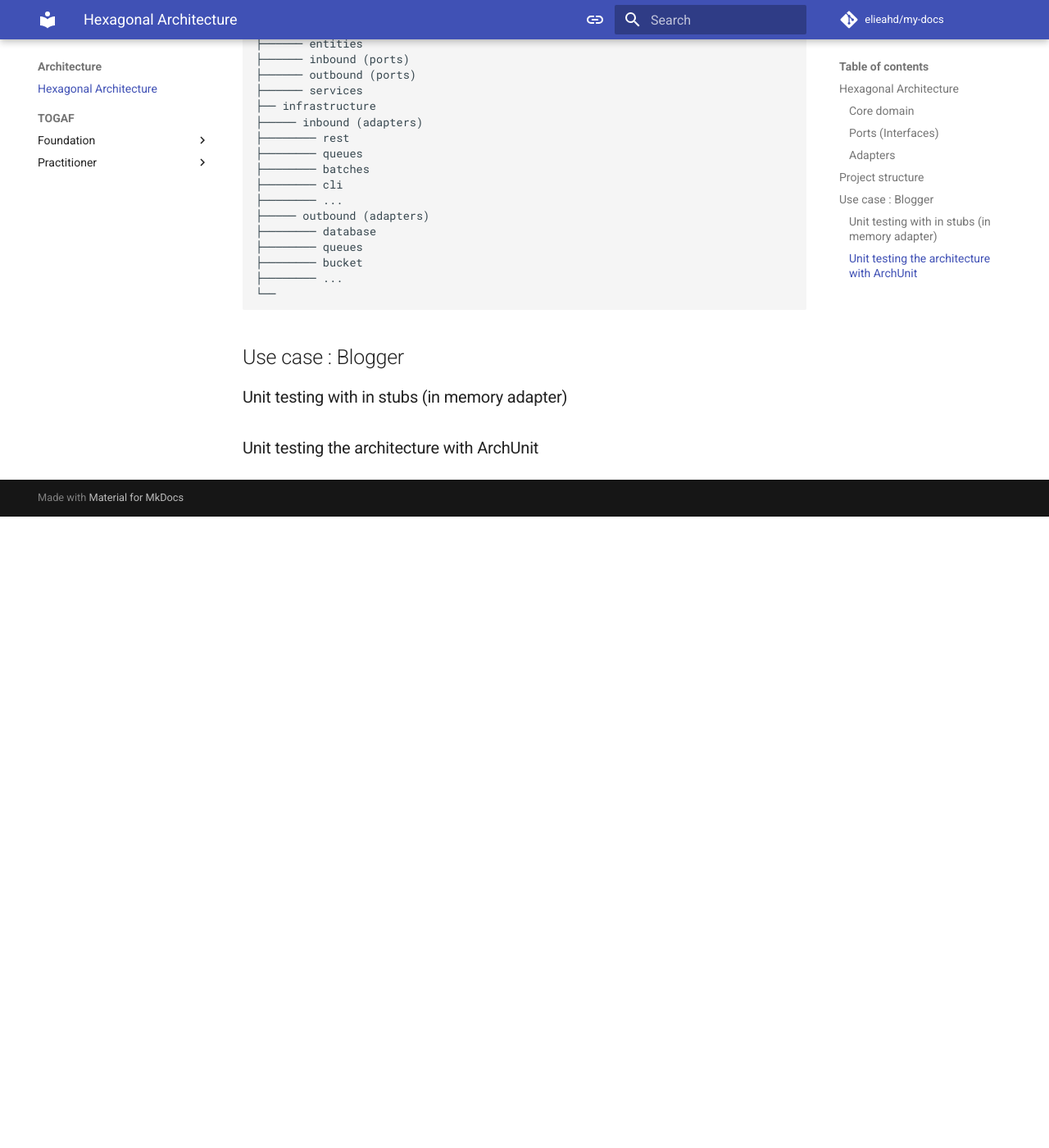
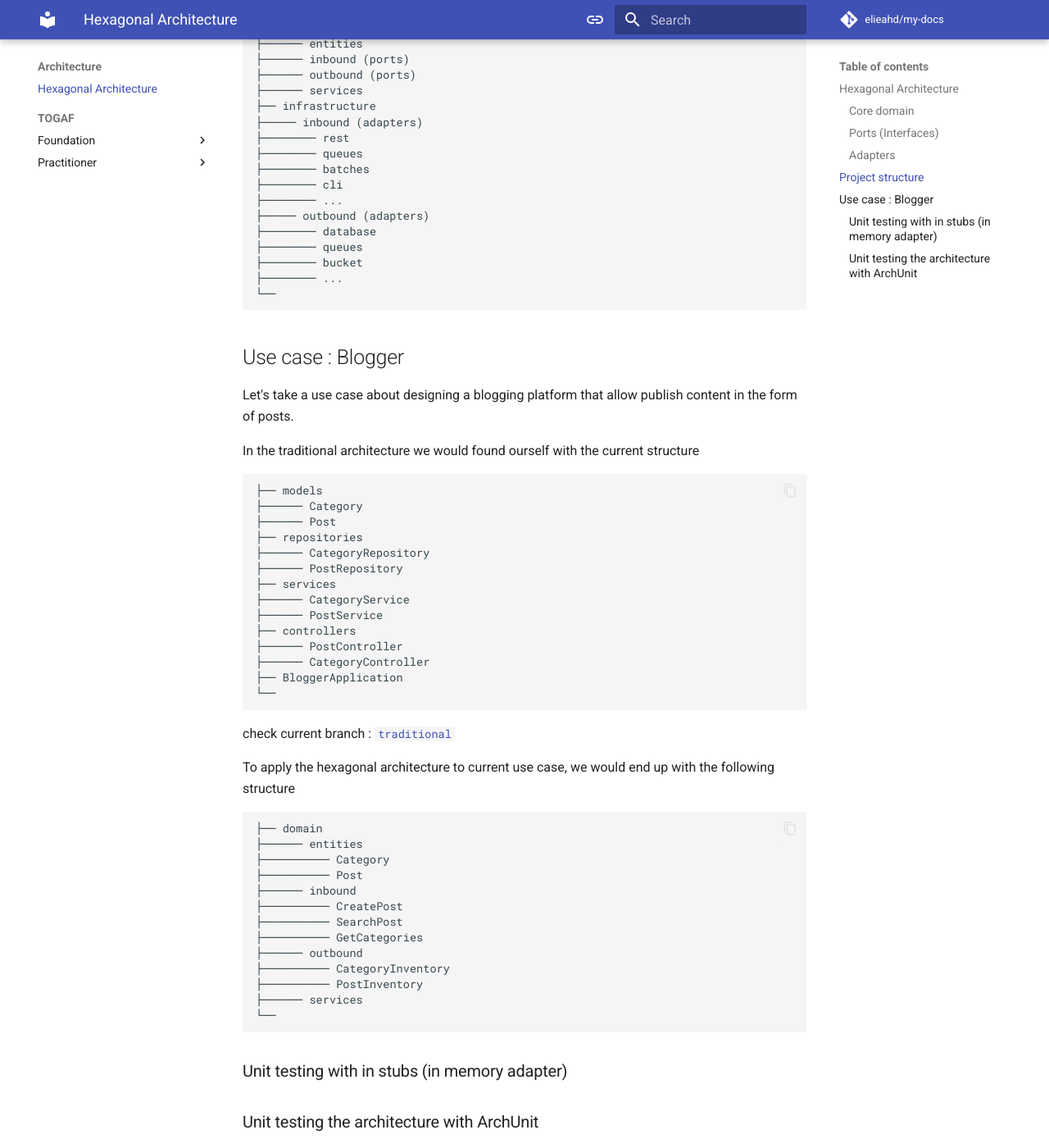
Before and after one commit to elieahd/my-docs, an MkDocs documentation site: the page built from docs/architecture/hexagonal.md, in a window 1280 px wide and 1400 px high, scrolled down 1578 px. Shown: the whole window at 82% size. Built offline with MkDocs 1.6.1 and Material for MkDocs 9.7.7, drawn with Linux system fonts in a browser that asks for light colours; comment, search, counter and statistics services are not loaded; before the commit the page ends 2208 px from its top, so only the background shows below that.

Commit message:
Update hexagonal.md

````diff
--- a/docs/architecture/hexagonal.md
+++ b/docs/architecture/hexagonal.md
@@ -55,6 +55,48 @@ There are two types:
 
 ## Use case : Blogger
 
+Let's take a use case about designing a blogging platform that allow publish content in the form of posts.
+
+In the traditional architecture we would found ourself with the current structure
+
+```
+├── models
+├────── Category
+├────── Post
+├── repositories
+├────── CategoryRepository
+├────── PostRepository
+├── services
+├────── CategoryService
+├────── PostService
+├── controllers
+├────── PostController
+├────── CategoryController
+├── BloggerApplication
+└──
+```
+
+check current branch : [`traditional`](todo)
+
+To apply the hexagonal architecture to current use case, we would end up with the following structure
+
+
+```
+├── domain
+├────── entities
+├────────── Category
+├────────── Post
+├────── inbound
+├────────── CreatePost
+├────────── SearchPost
+├────────── GetCategories
+├────── outbound
+├────────── CategoryInventory
+├────────── PostInventory
+├────── services
+└──
+```
+
 ### Unit testing with in stubs (in memory adapter)
 
 ### Unit testing the architecture with ArchUnit
````
